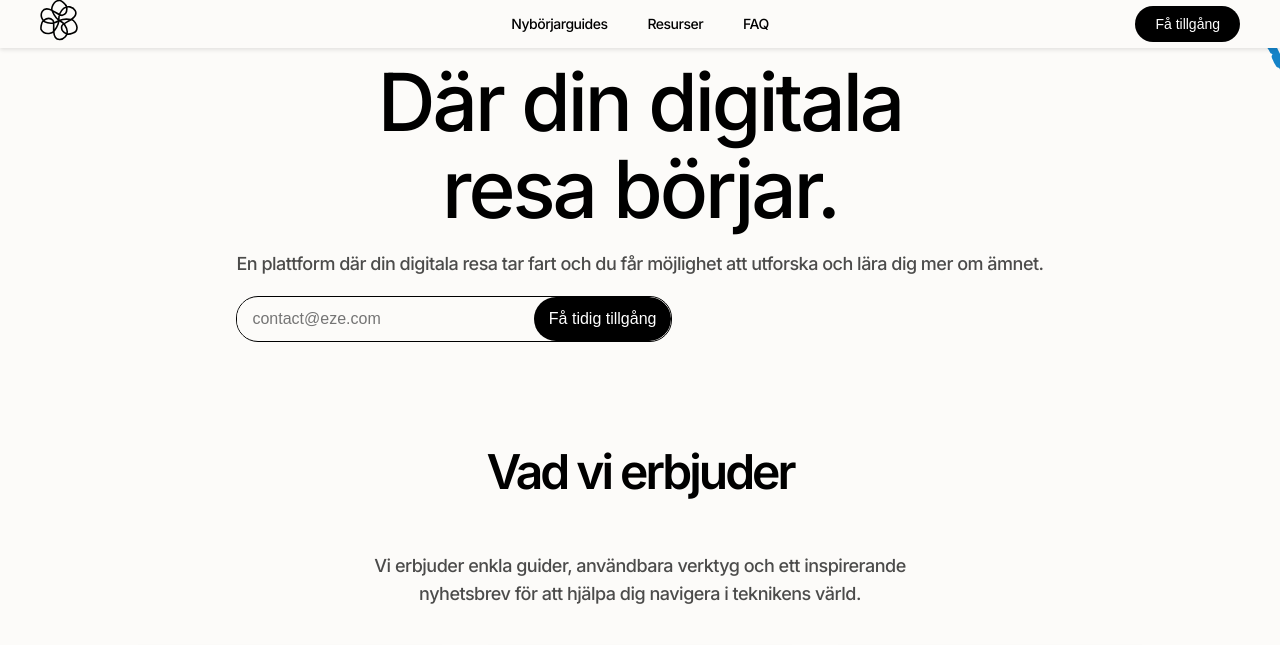
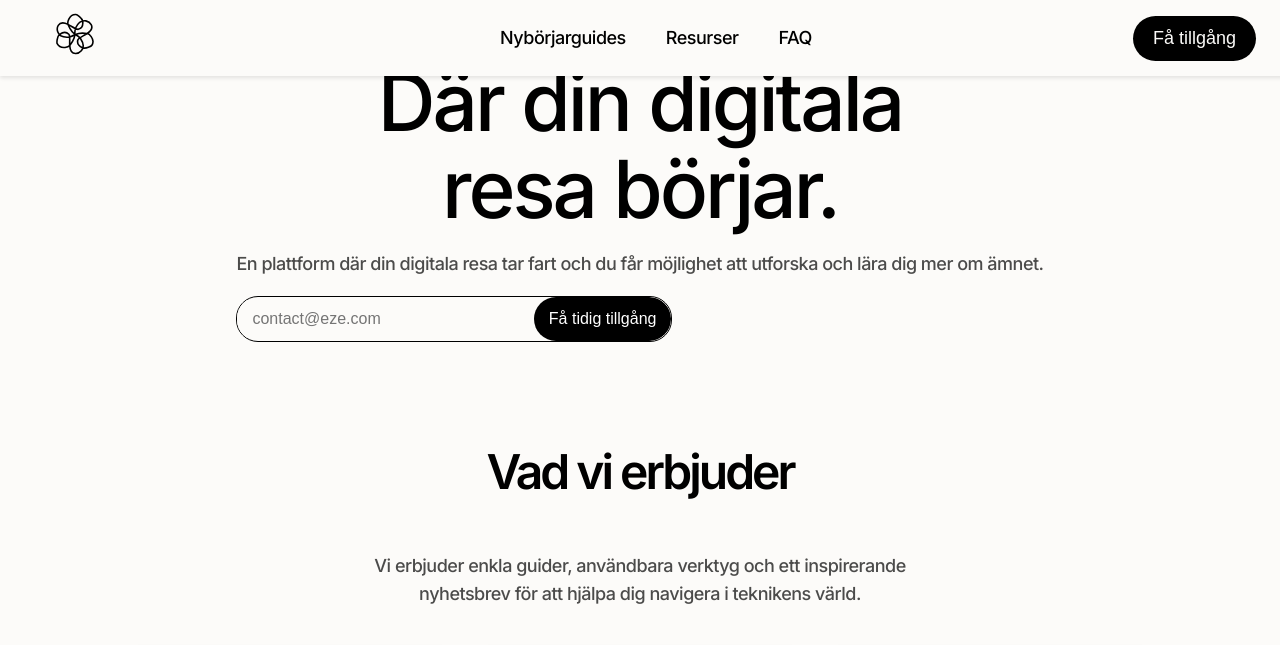
Before and after one commit to todels/shwebbproduktion, a plain HTML site: page index.html in a window 1280 px wide. Shown: the top 645 px of the page. Drawn offline with Linux system fonts and the light colour scheme.

Commit message:
final nav push

```diff
--- a/styles.css
+++ b/styles.css
@@ -37,6 +37,7 @@ body {
   letter-spacing: -0.5px;
   align-self: stretch;
 }
+
 /* Navbar Styling */
 .navbar {
   width: 100%;
@@ -48,7 +49,7 @@ body {
   box-shadow: 0 2px 4px rgba(0, 0, 0, 0.1);
   display: flex;
   justify-content: center;
-  padding: 10px 0; /* Ensures padding for better alignment */
+  padding: 24px 16px; /* Ensures padding for better alignment */
 }
 
 .navbar-container {
@@ -77,7 +78,7 @@ body {
 
 .nav-item {
   color: #000;
-  font-size: 14px;
+  font-size: 18px;
   font-weight: 500;
   text-decoration: none;
   position: relative;
@@ -107,11 +108,11 @@ body {
 
 /* CTA Button aligned to the right */
 .nav-cta-button {
-  padding: 10px 20px;
+  padding: 12px 20px;
   background-color: #000;
-  color: #fff;
-  border-radius: 20px;
-  font-size: 14px;
+  color: #fcfbf9;
+  border-radius: 200px;
+  font-size: 18px;
   border: none;
   cursor: pointer;
   transition: background-color 0.3s;
```
